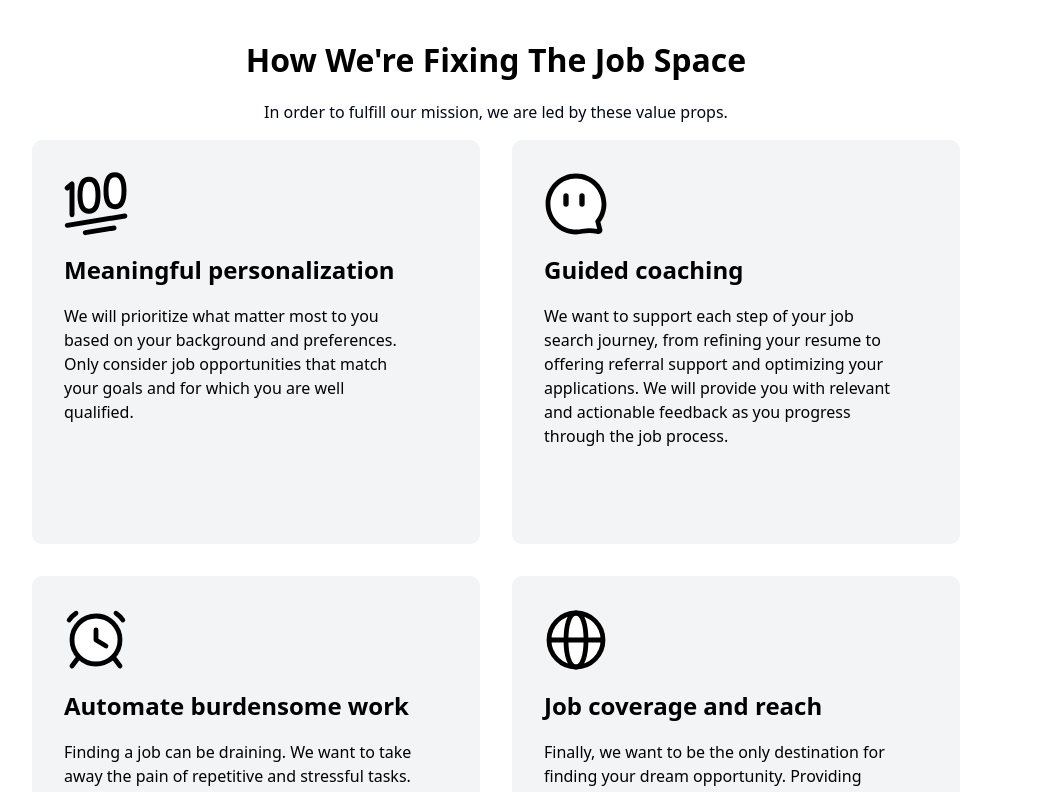
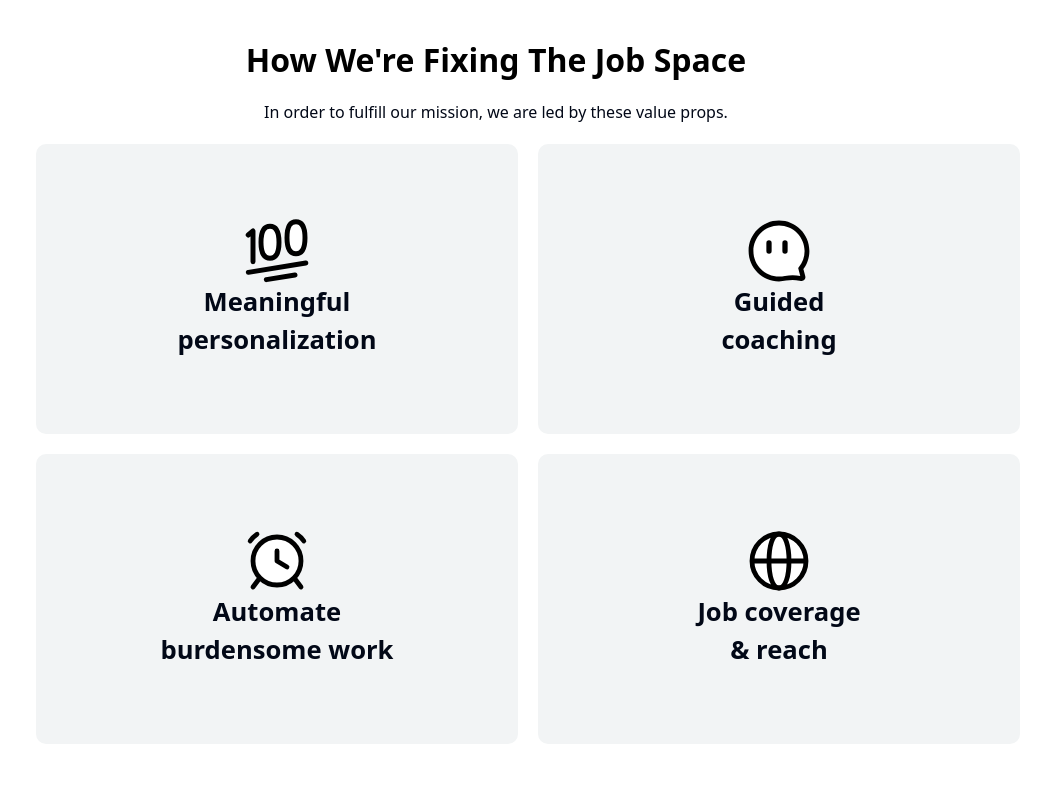
Before and after one commit to azinuddinazlani/kopipes-frontend, a Vue app: page / in a window 1280 px wide. Shown: the part 520-1312 px from the top of the page, without its empty margins (144-1195 px from the left). Built offline with nearby package versions, Linux system fonts and the light colour scheme.

Commit message:
home page flip cards

```diff
--- a/src/views/HomeView.vue
+++ b/src/views/HomeView.vue
@@ -29,46 +29,84 @@ import Footer from '@/components/Footer.vue'
 
     <div class="solution-wrapper">
       <div class="solution-title section-title">How We're Fixing The Job Space</div>
+
       <div class="solution-desc">
         In order to fulfill our mission, we are led by these value props.
       </div>
-      <div class="solution-card-wrapper grid grid-cols-2">
-        <div class="solution-card">
-          <div class="solution-card-img"><img src="@/img/card-personalization.svg" /></div>
-          <div class="solution-card-title">Meaningful personalization</div>
-          <div class="solution-card-desc">
-            We will prioritize what matter most to you based on your background and preferences.
-            Only consider job opportunities that match your goals and for which you are well
-            qualified.
+
+      <div class="flip-wrapper grid grid-cols-2">
+        <div class="flip-card">
+          <div class="flip-card-inner">
+            <!-- Front Side -->
+            <div class="flip-card-front">
+              <img src="@/img/card-personalization.svg" />
+              <span>Meaningful</span>
+              <span>personalization</span>
+            </div>
+            <!-- Back Side -->
+            <div class="flip-card-back">
+              <p>
+                We will prioritize what matter most to you based on your background and preferences.
+                Only consider job opportunities that match your goals and for which you are well
+                qualified.
+              </p>
+            </div>
           </div>
         </div>
 
-        <div class="solution-card">
-          <div class="solution-card-img"><img src="@/img/card-coach.svg" /></div>
-          <div class="solution-card-title">Guided coaching</div>
-          <div class="solution-card-desc">
-            We want to support each step of your job search journey, from refining your resume to
-            offering referral support and optimizing your applications. We will provide you with
-            relevant and actionable feedback as you progress through the job process.
+        <div class="flip-card">
+          <div class="flip-card-inner">
+            <!-- Front Side -->
+            <div class="flip-card-front">
+              <img src="@/img/card-coach.svg" />
+              <span>Guided</span>
+              <span>coaching</span>
+            </div>
+            <!-- Back Side -->
+            <div class="flip-card-back">
+              <p>
+                We want to support each step of your job search journey, from refining your resume
+                to offering referral support and optimizing your applications. We will provide you
+                with relevant and actionable feedback as you progress through the job process.
+              </p>
+            </div>
           </div>
         </div>
 
-        <div class="solution-card">
-          <div class="solution-card-img"><img src="@/img/card-automate.svg" /></div>
-          <div class="solution-card-title">Automate burdensome work</div>
-          <div class="solution-card-desc">
-            Finding a job can be draining. We want to take away the pain of repetitive and stressful
-            tasks.
+        <div class="flip-card">
+          <div class="flip-card-inner">
+            <!-- Front Side -->
+            <div class="flip-card-front">
+              <img src="@/img/card-automate.svg" />
+              <span>Automate</span>
+              <span>burdensome work</span>
+            </div>
+            <!-- Back Side -->
+            <div class="flip-card-back">
+              <p>
+                Finding a job can be draining. We want to take away the pain of repetitive and
+                stressful tasks.
+              </p>
+            </div>
           </div>
         </div>
 
-        <div class="solution-card">
-          <div class="solution-card-img"><img src="@/img/card-coverage.svg" /></div>
-          <div class="solution-card-title">Job coverage and reach</div>
-          <div class="solution-card-desc">
-            Finally, we want to be the only destination for finding your dream opportunity.
-            Providing extensive coverage allows us to confidently show you the newest and
-            never-seen-before jobs.
+        <div class="flip-card">
+          <div class="flip-card-inner">
+            <!-- Front Side -->
+            <div class="flip-card-front">
+              <img src="@/img/card-coverage.svg" />
+              <span>Job coverage</span>
+              <span>& reach</span>
+            </div>
+            <!-- Back Side -->
+            <div class="flip-card-back">
+              <p>
+                Finally, we want to be the only destination for finding your dream opportunity.
+                Providing extensive coverage allows us to confidently show you the newest and
+                never-seen-before jobs.
+              </p>
+            </div>
           </div>
         </div>
       </div>
@@ -209,29 +247,55 @@ import Footer from '@/components/Footer.vue'
     text-align: center;
     padding: 0 10rem;
 
-    .solution-card {
-      font-size: 1rem;
-      font-weight: 400;
-      color: #000;
-      padding: 2rem;
-      background-color: #f2f4f5;
-      border-radius: 10px;
-      margin: 1rem;
+    .flip-wrapper {
+      gap: 20px; // Adjust spacing between cards
+      width: 80vw;
+      height: 80vh;
+      padding: 20px;
+      box-sizing: border-box;
+    }
 
-      .solution-card-title {
-        font-size: 1.5rem;
-        font-weight: 700;
-        color: #000;
-        padding: 1rem 0;
-        text-align: start;
+    .flip-card {
+      width: 100%;
+      height: 100%;
+      perspective: 1000px;
+
+      .flip-card-inner {
+        width: 100%;
+        height: 100%;
+        transition: transform 0.6s;
+        transform-style: preserve-3d;
+
+        .flip-card-front,
+        .flip-card-back {
+          width: 100%;
+          height: 100%;
+          position: absolute;
+          backface-visibility: hidden;
+          display: flex;
+          justify-content: center;
+          align-items: center;
+          border-radius: 10px;
+          font-size: 2vw; // Responsive font size
+          font-weight: bold;
+          display: flex;
+          flex-direction: column;
+        }
+
+        .flip-card-front {
+          background-color: #f2f4f5;
+          // color: white;
+        }
+
+        .flip-card-back {
+          background-color: #f2f4f5;
+          // color: white;
+          transform: rotateY(180deg);
+        }
       }
 
-      .solution-card-desc {
-        font-size: 1rem;
-        font-weight: 400;
-        color: #000;
-        padding: 0 2rem 4rem 0;
-        text-align: start;
+      &:hover .flip-card-inner {
+        transform: rotateY(180deg);
       }
     }
   }
```
